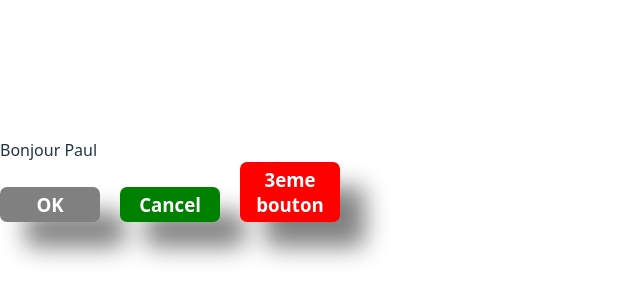
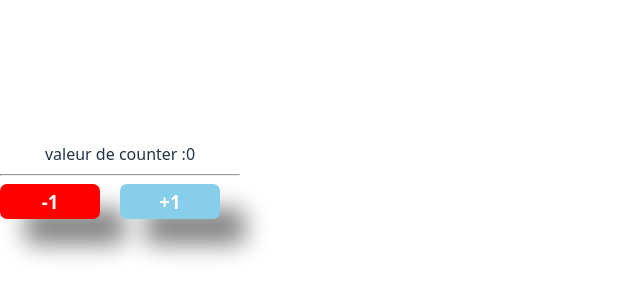
Before and after one commit to pmglg/orsys_react, a React app in the folder app/: page / in a window 1280 px wide. Shown: the part 220-520 px from the top of the page, without its empty margins (0-640 px from the left). Built offline with nearby package versions, Linux system fonts and the light colour scheme; the HTML template or start-up script is replaced by a standard one.

Commit message:
feat: useState

```diff
--- a/app/src/App/App.tsx
+++ b/app/src/App/App.tsx
@@ -1,32 +1,32 @@
+import { useState } from "react";
 import Button from "../components/ui/Button/Button";
 
-function App() {
+const App: React.FC<undefined> = () => {
+  const [counter, setCounter] = useState(0);
   return (
-    <div>
-      Bonjour Paul
-      <br />
+    <div style={{ textAlign: "center" }}>
+      valeur de counter :{counter}
+      <hr />
       <Button
-        bgColor="grey"
-        onButtonClick={() => {
-          console.log("J'ai clique sur OK");
+        onButtonClick={ ()=> {
+          setCounter(counter - 1);
+          console.log(counter);
         }}
       >
-        OK
+        -1
       </Button>
       <Button
-        bgColor="green"
+        bgColor="skyblue"
         onButtonClick={() => {
-          console.log("J'ai clique sur Cancel");
+          setCounter(counter + 1);
+
+          console.log(counter);
         }}
       >
-        <div>Cancel</div>
-      </Button>
-      <Button>
-        <div>3eme </div>
-        <div>bouton</div>
+        +1
       </Button>
     </div>
   );
-}
+};
 
 export default App;
--- a/app/src/components/ui/Button/Button.tsx
+++ b/app/src/components/ui/Button/Button.tsx
@@ -14,7 +14,7 @@
   bgColor = "red",
   type = "button",
 }: IButtonProps) => {
-  console.log(children);
+  //console.log(children);
   return (
     <button
       type={type}
```
